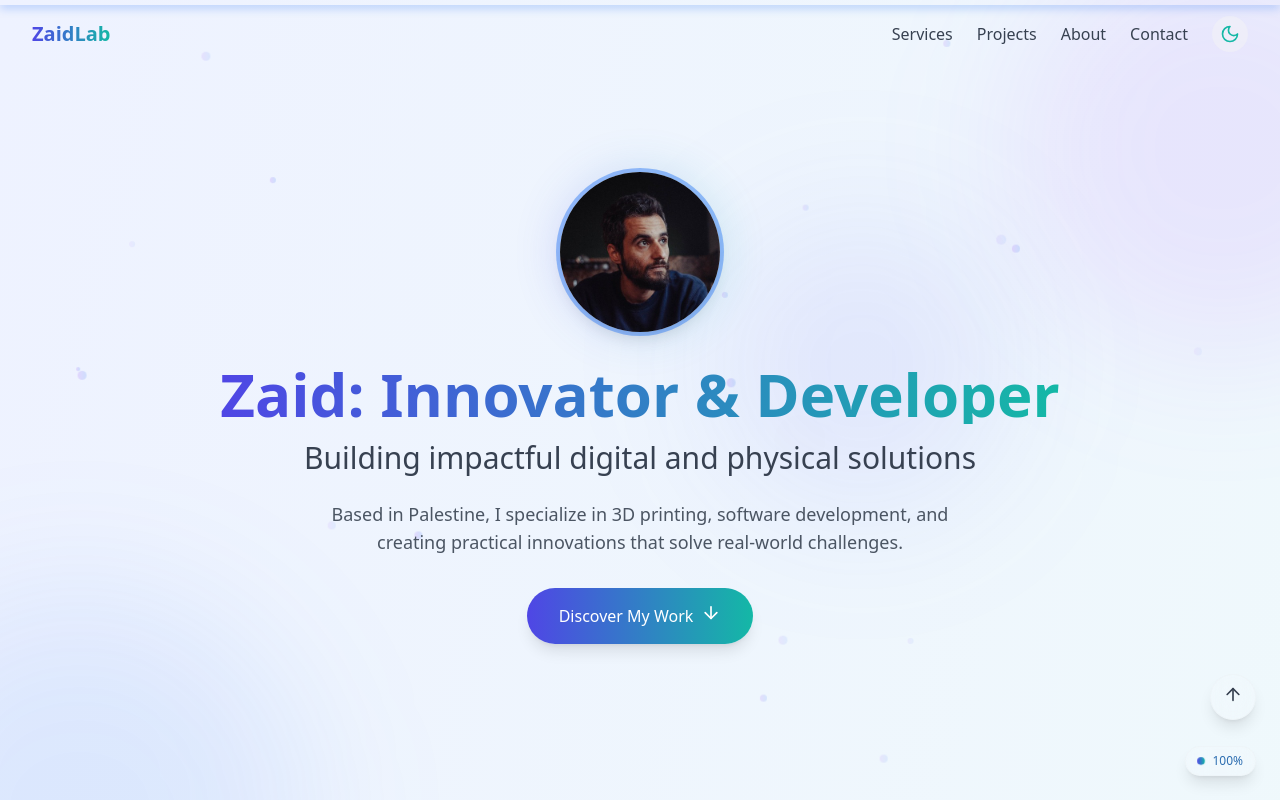
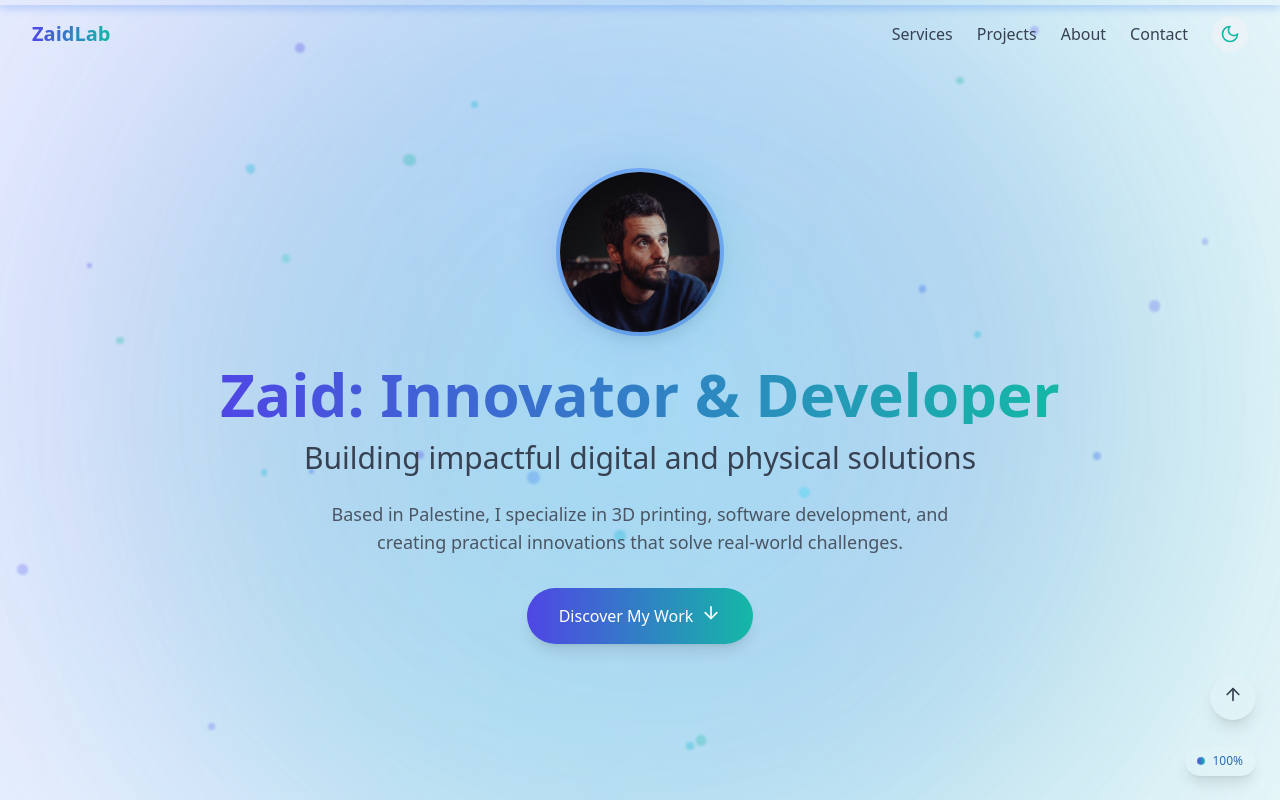
Before and after one commit to Zaidroid/my-portfolio, a React (Vite) app: page / in a window 1280 px wide. Shown: the top 800 px of the page. Built offline with nearby package versions, Linux system fonts and the light colour scheme.

Commit message:
Update AnimatedBackground.tsx

```diff
--- a/src/components/AnimatedBackground.tsx
+++ b/src/components/AnimatedBackground.tsx
@@ -1,105 +1,224 @@
-// src/components/AnimatedBackground.tsx
-import { motion } from 'framer-motion';
-import { useEffect, useState } from 'react';
+import { motion, useSpring, useTransform } from 'framer-motion';
+import { useEffect, useState, useRef } from 'react';
 
-export default function AnimatedBackground() {
-  const [particles, setParticles] = useState([]);
+// Helper functions
+function getDistance(particleX, particleY, mouseX, mouseY) {
+  const dx = particleX - mouseX;
+  const dy = particleY - mouseY;
+  return Math.sqrt(dx * dx + dy * dy);
+}
+
+function getAttractionStrength(distance) {
+  const maxDistance = 25; // Attraction range in %
+  return distance > maxDistance ? 0 : (1 - distance / maxDistance) * 0.8;
+}
+
+// Particle component
+function Particle({
+  initialPosition,
+  size,
+  color,
+  vx,
+  vy,
+  frequency,
+  amplitude,
+  mousePosition,
+}) {
+  // Use springs for smooth position transitions
+  const springX = useSpring(initialPosition.x, { stiffness: 100, damping: 20 });
+  const springY = useSpring(initialPosition.y, { stiffness: 100, damping: 20 });
+
+  // Transform spring values to percentage strings for CSS
+  const left = useTransform(springX, (value) => `${value}%`);
+  const top = useTransform(springY, (value) => `${value}%`);
+
+  const mousePosRef = useRef(mousePosition);
+
+  // Update mouse position reference
+  useEffect(() => {
+    mousePosRef.current = mousePosition;
+  }, [mousePosition]);
 
   useEffect(() => {
-    // Generate animated particles on client-side to avoid hydration issues
-    const generatedParticles = [...Array(20)].map((_, i) => ({
-      id: i,
-      size: Math.random() * 6 + 4,
-      x: Math.random() * 100,
-      y: Math.random() * 100,
-      duration: Math.random() * 20 + 10,
-      delay: Math.random() * 5,
-      opacity: Math.random() * 0.15 + 0.05
-    }));
+    let totalTime = 0;
+    let lastTime = performance.now();
+    let animationFrameId;
 
-    setParticles(generatedParticles);
+    const updatePosition = () => {
+      const currentTime = performance.now();
+      const deltaTime = (currentTime - lastTime) / 1000; // Time in seconds
+      lastTime = currentTime;
+      totalTime += deltaTime;
+
+      // Calculate base position (natural drift and wave)
+      let baseX = initialPosition.x + vx * totalTime;
+      let baseY = initialPosition.y + vy * totalTime;
+      const waveY = Math.sin((baseX / 100) * Math.PI * 2 * frequency) * amplitude;
+      baseY += waveY;
+
+      // Wrap positions to 0-100%
+      baseX = (baseX % 100 + 100) % 100;
+      baseY = (baseY % 100 + 100) % 100;
+
+      // Calculate cursor attraction
+      const mousePos = mousePosRef.current;
+      const distance = getDistance(baseX, baseY, mousePos.x, mousePos.y);
+      const attractionStrength = getAttractionStrength(distance);
+
+      // Define target position (base + attraction offset)
+      let targetX = baseX;
+      let targetY = baseY;
+      if (attractionStrength > 0) {
+        targetX += (mousePos.x - baseX) * attractionStrength;
+        targetY += (mousePos.y - baseY) * attractionStrength;
+      }
+
+      // Update spring targets
+      springX.set(targetX);
+      springY.set(targetY);
+
+      animationFrameId = requestAnimationFrame(updatePosition);
+    };
+
+    animationFrameId = requestAnimationFrame(updatePosition);
+
+    return () => cancelAnimationFrame(animationFrameId);
+  }, [springX, springY, vx, vy, frequency, amplitude, initialPosition.x, initialPosition.y]);
+
+  return (
+    <motion.div
+      className="absolute rounded-full"
+      style={{
+        width: `${size}px`,
+        height: `${size}px`,
+        left,
+        top,
+        backgroundColor: color,
+        filter: 'blur(1px)',
+      }}
+    />
+  );
+}
+
+// AnimatedBackground component
+export default function AnimatedBackground() {
+  const [mousePosition, setMousePosition] = useState({ x: 50, y: 50 });
+  const [particles, setParticles] = useState([]);
+  const containerRef = useRef(null);
+
+  useEffect(() => {
+    setParticles(generateParticles(25));
   }, []);
 
+  useEffect(() => {
+    const handlePointerMove = (e) => {
+      if (!containerRef.current) return;
+      const rect = containerRef.current.getBoundingClientRect();
+      let clientX, clientY;
+
+      if ('touches' in e && e.touches.length > 0) {
+        clientX = e.touches[0].clientX;
+        clientY = e.touches[0].clientY;
+      } else if ('clientX' in e) {
+        clientX = e.clientX;
+        clientY = e.clientY;
+      }
+
+      if (clientX !== undefined && clientY !== undefined) {
+        const x = ((clientX - rect.left) / rect.width) * 100;
+        const y = ((clientY - rect.top) / rect.height) * 100;
+        setMousePosition({ x, y });
+      }
+    };
+
+    window.addEventListener('mousemove', handlePointerMove);
+    window.addEventListener('touchmove', handlePointerMove);
+
+    return () => {
+      window.removeEventListener('mousemove', handlePointerMove);
+      window.removeEventListener('touchmove', handlePointerMove);
+    };
+  }, []);
+
+  const generateParticles = (count) => {
+    const colors = [
+      'rgba(79, 70, 229, 0.3)',  // indigo-600
+      'rgba(45, 212, 191, 0.3)', // teal-500
+      'rgba(37, 99, 235, 0.3)',  // blue-600
+      'rgba(6, 182, 212, 0.3)',  // cyan-500
+      'rgba(59, 130, 246, 0.3)', // blue-400
+      'rgba(20, 184, 166, 0.3)', // teal-400
+      'rgba(99, 102, 241, 0.3)', // indigo-400
+      'rgba(34, 211, 238, 0.3)', // cyan-400
+    ];
+    return Array.from({ length: count }, (_, i) => ({
+      id: i + 1,
+      initialPosition: { x: Math.random() * 100, y: Math.random() * 100 },
+      size: 5 + Math.random() * 8,
+      color: colors[Math.floor(Math.random() * colors.length)],
+      vx: 0.2 + Math.random() * 0.3,
+      vy: (Math.random() - 0.5) * 0.2,
+      frequency: 1 + Math.random() * 2,
+      amplitude: 5 + Math.random() * 10,
+    }));
+  };
+
   return (
-    <div className="fixed inset-0 overflow-hidden pointer-events-none z-0">
-      {/* Main gradient blobs with improved colors and animations */}
+    <div ref={containerRef} className="fixed inset-0 overflow-hidden pointer-events-none z-0">
       <motion.div
-        className="absolute -top-20 -right-20 w-96 h-96 rounded-full bg-purple-500/10 dark:bg-blue-500/15 blur-3xl"
+        className="absolute top-1/2 left-1/2 w-[80rem] h-[80rem] rounded-full bg-gradient-to-r from-indigo-600/20 via-cyan-500/20 to-teal-500/20 blur-[150px]"
         animate={{
-          x: [0, 60, -20, 0],
-          y: [0, 40, 10, 0],
-          scale: [1, 1.1, 0.9, 1],
+          x: '-50%',
+          y: '-50%',
+          translateX: `${(mousePosition.x - 50) * 0.05}%`,
+          translateY: `${(mousePosition.y - 50) * 0.05}%`,
+          rotate: [0, 360],
         }}
         transition={{
-          duration: 25,
-          repeat: Infinity,
-          repeatType: "loop",
-          ease: "easeInOut"
+          translateX: { duration: 2, ease: 'easeOut' },
+          translateY: { duration: 2, ease: 'easeOut' },
+          rotate: { duration: 120, ease: 'linear', repeat: Infinity },
         }}
       />
       <motion.div
-        className="absolute -bottom-40 -left-20 w-96 h-96 rounded-full bg-blue-500/10 dark:bg-purple-500/15 blur-3xl"
+        className="absolute top-1/2 left-1/2 w-[60rem] h-[60rem] rounded-full bg-gradient-to-r from-teal-500/15 via-blue-500/15 to-indigo-600/15 blur-[120px]"
         animate={{
-          x: [0, -40, 20, 0],
-          y: [0, 60, 30, 0],
-          scale: [1, 1.2, 0.95, 1],
+          x: '-50%',
+          y: '-50%',
+          translateX: `${(mousePosition.x - 50) * -0.03}%`,
+          translateY: `${(mousePosition.y - 50) * -0.03}%`,
+          rotate: [0, -360],
         }}
         transition={{
-          duration: 28,
-          repeat: Infinity,
-          repeatType: "loop",
-          ease: "easeInOut"
+          translateX: { duration: 3, ease: 'easeOut' },
+          translateY: { duration: 3, ease: 'easeOut' },
+          rotate: { duration: 180, ease: 'linear', repeat: Infinity },
         }}
       />
-
-      {/* Additional mid-sized gradient blob for visual interest */}
       <motion.div
-        className="absolute top-1/3 right-1/4 w-64 h-64 rounded-full bg-indigo-500/10 dark:bg-indigo-400/15 blur-3xl"
+        className="absolute w-[20rem] h-[20rem] rounded-full bg-cyan-300/10 blur-[80px]"
         animate={{
-          x: [0, 30, -20, 0],
-          y: [0, -30, 20, 0],
-          scale: [1, 1.15, 0.9, 1],
+          left: `calc(${mousePosition.x}% - 10rem)`,
+          top: `calc(${mousePosition.y}% - 10rem)`,
+          scale: [1, 1.05, 1],
         }}
         transition={{
-          duration: 20,
-          repeat: Infinity,
-          repeatType: "loop",
-          ease: "easeInOut"
+          left: { duration: 0.5, ease: 'easeOut' },
+          top: { duration: 0.5, ease: 'easeOut' },
+          scale: { duration: 3, repeat: Infinity, ease: 'easeInOut' },
         }}
       />
-
-      {/* Particles with improved performance */}
       {particles.map((particle) => (
-        <motion.div
+        <Particle
           key={particle.id}
-          className="absolute rounded-full bg-gradient-to-r from-purple-500 to-blue-500 dark:from-blue-400 dark:to-purple-400"
-          style={{
-            width: particle.size,
-            height: particle.size,
-            x: `${particle.x}vw`,
-            y: `${particle.y}vh`,
-            opacity: particle.opacity,
-            willChange: "transform" // Performance optimization
-          }}
-          animate={{
-            x: [
-              `${particle.x}vw`,
-              `${(particle.x + (Math.random() * 15 - 7.5)) % 100}vw`,
-              `${particle.x}vw`
-            ],
-            y: [
-              `${particle.y}vh`,
-              `${(particle.y + (Math.random() * 15 - 7.5)) % 100}vh`,
-              `${particle.y}vh`
-            ],
-          }}
-          transition={{
-            duration: particle.duration,
-            repeat: Infinity,
-            repeatType: "loop",
-            ease: "easeInOut",
-            delay: particle.delay
-          }}
+          initialPosition={particle.initialPosition}
+          size={particle.size}
+          color={particle.color}
+          vx={particle.vx}
+          vy={particle.vy}
+          frequency={particle.frequency}
+          amplitude={particle.amplitude}
+          mousePosition={mousePosition}
         />
       ))}
     </div>
```
